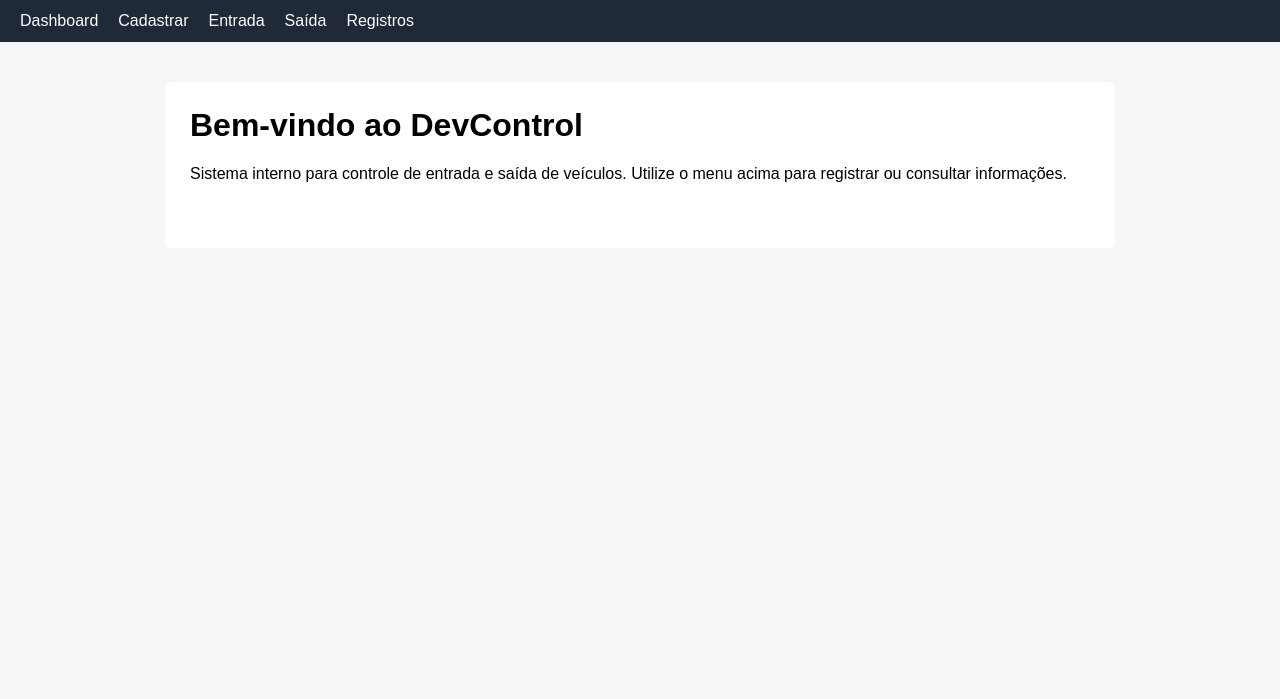
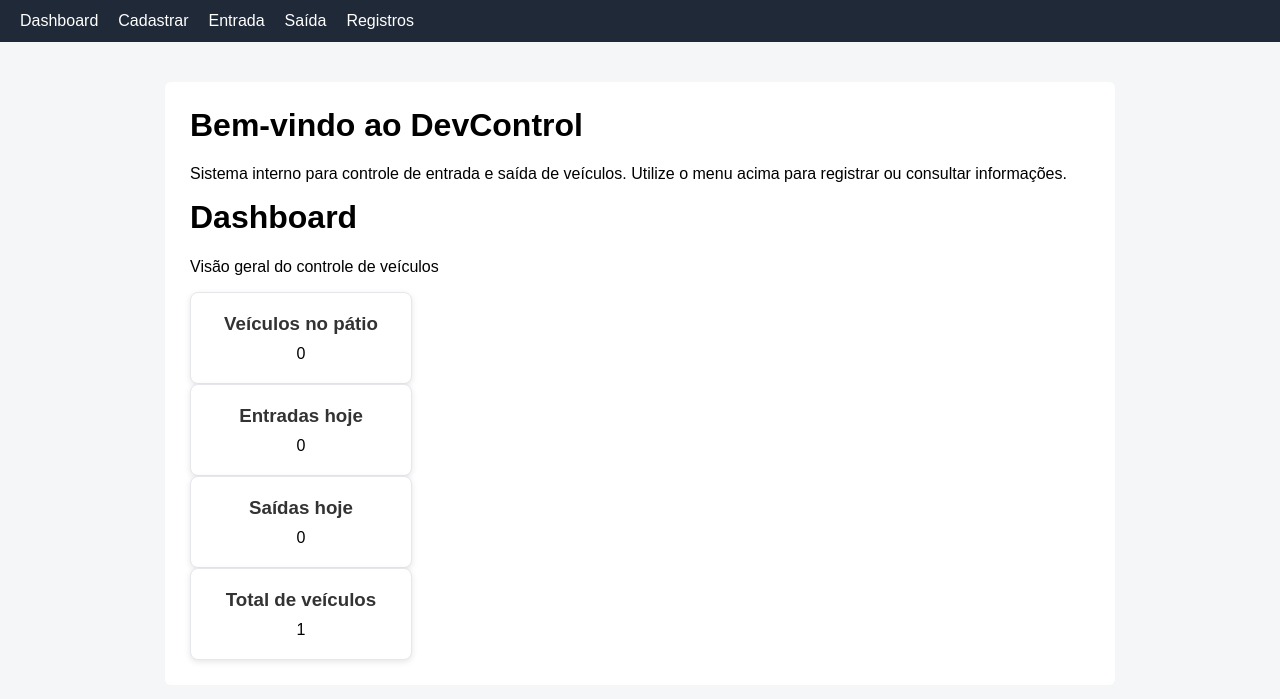
Before and after one commit to alessandrocamargo/devcontrol, a Flask app: page / in a window 1280 px wide. Shown: the top 699 px of the page. Run offline with Flask 3, Linux system fonts and the light colour scheme; data comes from the database, SQL or seed files in the repository; both versions use the stored data as it was after the commit.

Commit message:
fix: dashboard logic and vhicle entry/exit tracking

```diff
--- a/app.py
+++ b/app.py
@@ -1,63 +1,52 @@
-from flask import Flask, render_template, request, redirect,url_for, flash
-import sqlite3
-from database import get_db_connection, create_tables
+from flask import Flask, render_template, request, redirect, url_for, flash
 from datetime import datetime
 
+from database import get_db_connection, create_tables
+from routes.dashboard import get_dashboard_data
 
 app = Flask(__name__)
-
 app.secret_key = "devcontrol-secret"
 
-def get_dashboard_data():
-    conn = get_db_connection()
-
-    total_veiculos = conn.execute(
-        "SELECT COUNT(*) FROM veiculos"
-    ).fetchone()[0]
-
-    veiculos_dentro = conn.execute(
-        "SELECT COUNT(*) FROM veiculos WHERE status = 'DENTRO'"
-    ).fetchone()[0]
-
-    veiculos_fora = conn.execute(
-        "SELECT COUNT(*) FROM veiculos WHERE status = 'FORA'"
-    ).fetchone()[0]
-
-    conn.close()
-
-    return total_veiculos, veiculos_dentro, veiculos_fora
+# Cria as tabelas ao iniciar o app
+create_tables()
 
 
+# ======================
+# DASHBOARD
+# ======================
+@app.route("/")
+def index():
+    veiculos_dentro, entradas_hoje, saidas_hoje, total_veiculos = get_dashboard_data()
 
-@app.route('/')
-def index():
-    total_veiculos, veiculos_dentro, veiculos_fora = get_dashboard_data()
     return render_template(
-        'index.html',
-        total_veiculos=total_veiculos,
+        "index.html",
         veiculos_dentro=veiculos_dentro,
-        veiculos_fora=veiculos_fora
+        entradas_hoje=entradas_hoje,
+        saidas_hoje=saidas_hoje,
+        total_veiculos=total_veiculos
     )
 
 
+# ======================
+# VEÍCULOS
+# ======================
 @app.route("/veiculos", methods=["GET", "POST"])
 def veiculos():
     conn = get_db_connection()
 
     if request.method == "POST":
         placa = request.form["placa"]
-        marca = request.form["marca"]
         modelo = request.form["modelo"]
         setor = request.form["setor"]
 
         try:
             conn.execute(
-                "INSERT INTO veiculos (placa, marca, modelo, setor) VALUES (?, ?, ?, ?)",
-                (placa, marca, modelo, setor)
+                "INSERT INTO veiculos (placa, modelo, setor) VALUES (?, ?, ?)",
+                (placa, modelo, setor)
             )
             conn.commit()
             flash("Veículo cadastrado com sucesso!", "success")
-        except sqlite3.IntegrityError:
+        except Exception:
             flash("Placa já cadastrada!", "error")
         finally:
             conn.close()
@@ -69,68 +58,86 @@ def veiculos():
 
     return render_template("veiculos.html", veiculos=veiculos)
 
-@app.route('/entrada', methods=['GET', 'POST'])
+
+# ======================
+# ENTRADA
+# ======================
+@app.route("/entrada", methods=["GET", "POST"])
 def entrada():
     conn = get_db_connection()
 
-    if request.method == 'POST':
-        veiculo_id = request.form['veiculo_id']
+    if request.method == "POST":
+        veiculo_id = request.form["veiculo_id"]
+        data_hora = datetime.now().strftime("%Y-%m-%d %H:%M:%S")
 
-        # registra movimentação
         conn.execute(
-            "INSERT INTO movimentacoes (veiculo_id, tipo) VALUES (?, 'ENTRADA')",
-            (veiculo_id,)
+            """
+            INSERT INTO registros_veiculos (veiculo_id, data_hora, tipo)
+            VALUES (?, ?, 'entrada')
+            """,
+            (veiculo_id, data_hora)
         )
-
-        # atualiza status do veículo
-        conn.execute(
-            "UPDATE veiculos SET status = 'DENTRO' WHERE id = ?",
-            (veiculo_id,)
-        )
-
         conn.commit()
         conn.close()
 
-        flash('Entrada registrada com sucesso!', 'success')
-        return redirect(url_for('entrada'))
+        flash("Entrada registrada com sucesso!", "success")
+        return redirect(url_for("entrada"))
 
-    # só veículos FORA podem entrar
-    veiculos = conn.execute(
-        "SELECT id, placa FROM veiculos WHERE status = 'FORA'"
+    veiculos = conn.execute("SELECT * FROM veiculos").fetchall()
+    conn.close()
+
+    return render_template("entrada.html", veiculos=veiculos)
+
+
+# ======================
+# SAÍDA
+# ======================
+@app.route("/saida", methods=["GET", "POST"])
+def saida():
+    conn = get_db_connection()
+
+    if request.method == "POST":
+        veiculo_id = request.form["veiculo_id"]
+        data_hora = datetime.now().strftime("%Y-%m-%d %H:%M:%S")
+
+        conn.execute(
+            """
+            INSERT INTO registros_veiculos (veiculo_id, data_hora, tipo)
+            VALUES (?, ?, 'saida')
+            """,
+            (veiculo_id, data_hora)
+        )
+        conn.commit()
+        conn.close()
+
+        flash("Saída registrada com sucesso!", "success")
+        return redirect(url_for("saida"))
+
+    veiculos = conn.execute("SELECT * FROM veiculos").fetchall()
+    conn.close()
+
+    return render_template("saida.html", veiculos=veiculos)
+
+
+# ======================
+# REGISTROS
+# ======================
+@app.route("/registros")
+def registros():
+    conn = get_db_connection()
+
+    registros = conn.execute(
+        """
+        SELECT r.id, v.placa, v.modelo, v.setor, r.data_hora, r.tipo
+        FROM registros_veiculos r
+        JOIN veiculos v ON v.id = r.veiculo_id
+        ORDER BY r.data_hora DESC
+        """
     ).fetchall()
 
     conn.close()
-    return render_template('entrada.html', veiculos=veiculos)
 
-@app.route('/saida', methods=['GET', 'POST'])
-def saida():
-    conn = get_db_connection()
-
-    if request.method == 'POST':
-        veiculo_id = request.form['veiculo_id']
-
-        conn.execute(
-            "INSERT INTO movimentacoes (veiculo_id, tipo) VALUES (?, 'SAIDA')",
-            (veiculo_id,)
-        )
-
-        conn.execute(
-            "UPDATE veiculos SET status = 'FORA' WHERE id = ?",
-            (veiculo_id,)
-        )
-
-        conn.commit()
-        conn.close()
-
-        flash('Saída registrada com sucesso!', 'success')
-        return redirect(url_for('saida'))
-
-    veiculos = conn.execute(
-        "SELECT id, placa FROM veiculos WHERE status = 'DENTRO'"
-    ).fetchall()
-    conn.close()
-
-    return render_template('saida.html', veiculos=veiculos)
+    return render_template("registros.html", registros=registros)
 
 
 if __name__ == "__main__":
--- a/routes/dashboard.py
+++ b/routes/dashboard.py
@@ -0,0 +1,44 @@
+from database import get_db_connection
+
+def get_dashboard_data():
+    conn = get_db_connection()
+
+    total_veiculos = conn.execute(
+        "SELECT COUNT(*) FROM veiculos"
+    ).fetchone()[0]
+
+    entradas_hoje = conn.execute(
+        """
+        SELECT COUNT(*)
+        FROM registros_veiculos
+        WHERE tipo = 'entrada'
+        AND DATE(data_hora) = DATE('now', 'localtime')
+        """
+    ).fetchone()[0]
+
+    saidas_hoje = conn.execute(
+        """
+        SELECT COUNT(*)
+        FROM registros_veiculos
+        WHERE tipo = 'saida'
+        AND DATE(data_hora) = DATE('now', 'localtime')
+        """
+    ).fetchone()[0]
+
+    veiculos_dentro = conn.execute(
+        """
+        SELECT COUNT(*)
+        FROM veiculos v
+        WHERE (
+            SELECT r.tipo
+            FROM registros_veiculos r
+            WHERE r.veiculo_id = v.id
+            ORDER BY r.data_hora DESC
+            LIMIT 1
+        ) = 'entrada'
+        """
+    ).fetchone()[0]
+
+    conn.close()
+
+    return veiculos_dentro, entradas_hoje, saidas_hoje, total_veiculos
--- a/templates/index.html
+++ b/templates/index.html
@@ -7,7 +7,30 @@
         Sistema interno para controle de entrada e saída de veículos.
         Utilize o menu acima para registrar ou consultar informações.
     </p>
-   <div class="dashboard">
+   <h1>Dashboard</h1>
+    <p>Visão geral do controle de veículos</p>
+
+    <div class="dashboard-cards">
+
+        <div class="card">
+            <h3>Veículos no pátio</h3>
+            <span>{{ veiculos_dentro }}</span>
+        </div>
+
+        <div class="card">
+            <h3>Entradas hoje</h3>
+            <span>{{ entradas_hoje }}</span>
+        </div>
+
+        <div class="card">
+            <h3>Saídas hoje</h3>
+            <span>{{ saidas_hoje }}</span>
+        </div>
+
+        <div class="card">
+            <h3>Total de veículos</h3>
+            <span>{{ total_veiculos }}</span>
+        </div>
 
     </div>
 
```
Also changed, not shown: database.db, routes/__init__.py (added).
